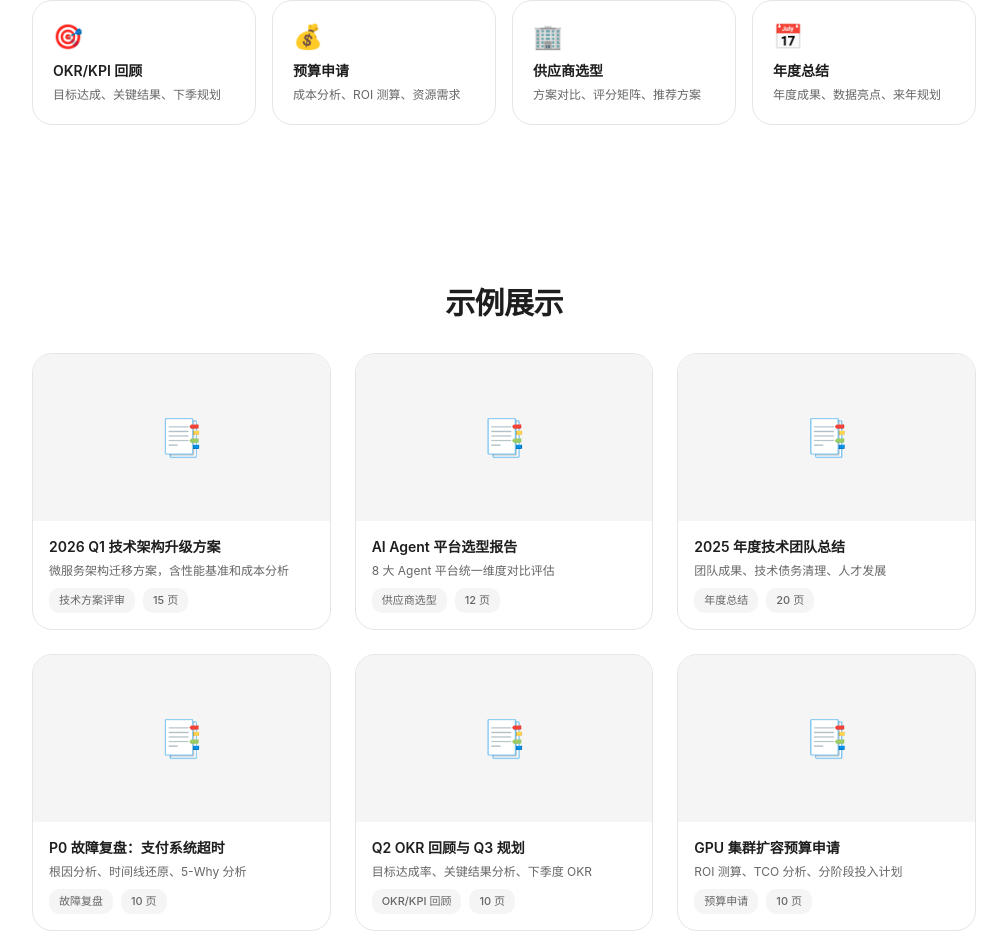
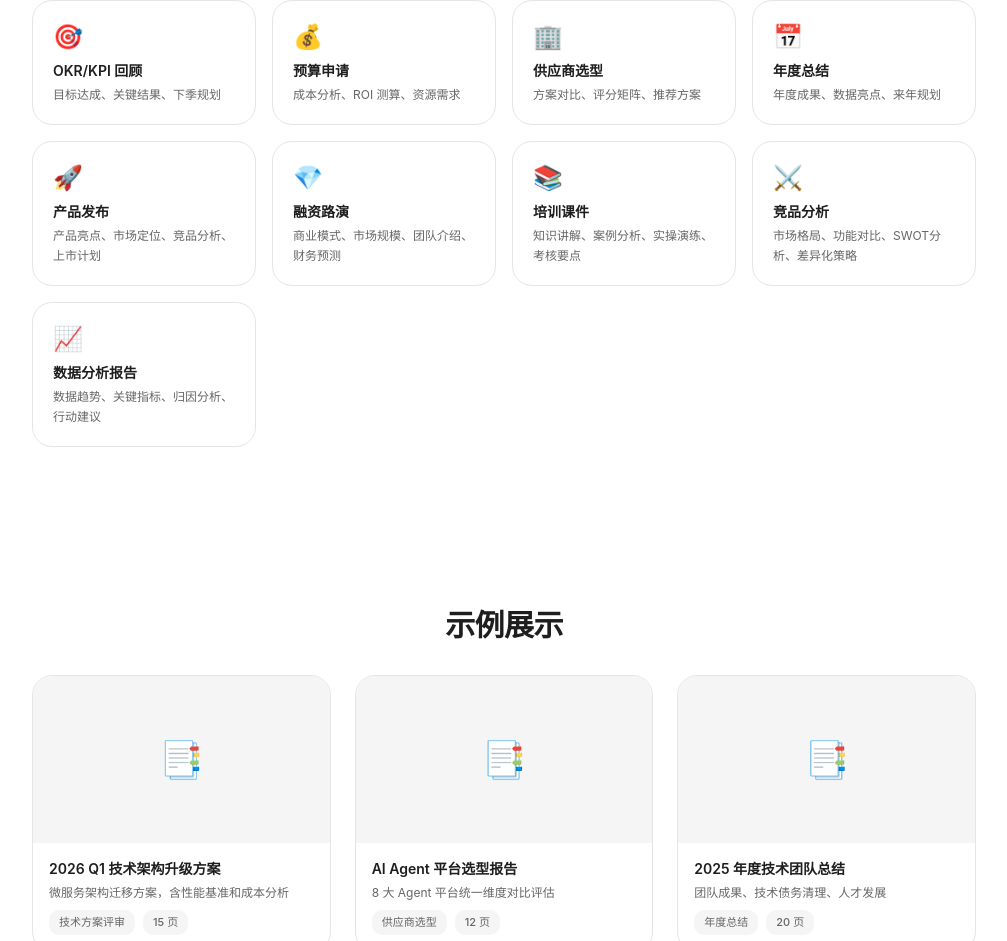
Before and after one commit to HaHing/gammer, a Next.js app: page / in a window 1280 px wide. Shown: the part 1156-2097 px from the top of the page, without its empty margins (136-1143 px from the left). Built offline with nearby package versions, Linux system fonts and the light colour scheme.

Commit message:
feat: 新增5种场景模板 — 产品发布/融资路演/培训课件/竞品分析/数据报告

```diff
--- a/src/data/templates.ts
+++ b/src/data/templates.ts
@@ -18,4 +18,9 @@ export const templates: Template[] = [
   { id: 'budget', name: '预算申请', icon: '💰', description: '成本分析、ROI 测算、资源需求', defaultTheme: 'pwc', defaultPageCount: 10 },
   { id: 'vendor', name: '供应商选型', icon: '🏢', description: '方案对比、评分矩阵、推荐方案', defaultTheme: 'brand', defaultPageCount: 15 },
   { id: 'annual', name: '年度总结', icon: '📅', description: '年度成果、数据亮点、来年规划', defaultTheme: 'haio', defaultPageCount: 20 },
+  { id: 'product-launch', name: '产品发布', icon: '🚀', description: '产品亮点、市场定位、竞品分析、上市计划', defaultTheme: 'google', defaultPageCount: 15 },
+  { id: 'investor-pitch', name: '融资路演', icon: '💎', description: '商业模式、市场规模、团队介绍、财务预测', defaultTheme: 'deloitte', defaultPageCount: 15 },
+  { id: 'training', name: '培训课件', icon: '📚', description: '知识讲解、案例分析、实操演练、考核要点', defaultTheme: 'microsoft', defaultPageCount: 20 },
+  { id: 'competitive', name: '竞品分析', icon: '⚔️', description: '市场格局、功能对比、SWOT分析、差异化策略', defaultTheme: 'amazon', defaultPageCount: 15 },
+  { id: 'data-report', name: '数据分析报告', icon: '📈', description: '数据趋势、关键指标、归因分析、行动建议', defaultTheme: 'pwc', defaultPageCount: 15 },
 ];
```
